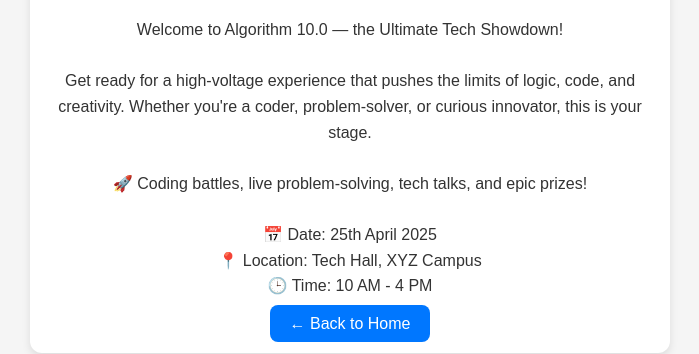
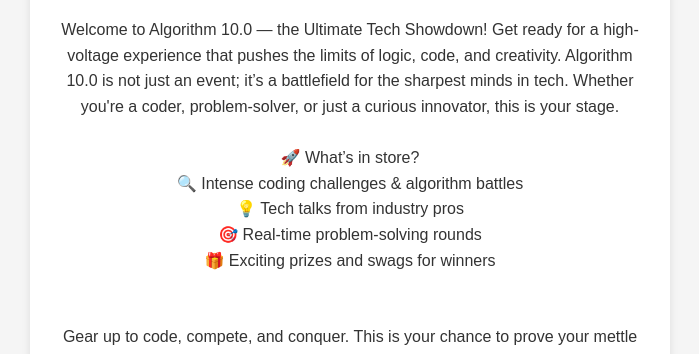
Before and after one commit to gravity-1001/algorithm, a plain HTML site: page index.html in a window 1280 px wide. Shown: the part 445-799 px from the top of the page, without its empty margins (290-989 px from the left). Drawn offline with Linux system fonts and the light colour scheme.

Commit message:
Add files via upload

```diff
--- a/index.html
+++ b/index.html
@@ -3,7 +3,7 @@
 <head>
   <meta charset="UTF-8" />
   <meta name="viewport" content="width=device-width, initial-scale=1.0"/>
-  <title>Algorithm 10.0</title>
+  <title>Event Description</title>
   <style>
     body {
       font-family: Arial, sans-serif;
@@ -49,19 +49,36 @@
 </head>
 <body>
   <div class="container">
-    <img src="https://i.imgur.com/SxRqTwn.jpg" alt="Algorithm 10.0 Banner" />
+    <img src="https://i.imgur.com/wTUarc3.jpeg" alt="Event Image" />
     <div class="description">
       <h2>Algorithm 10.0</h2>
       <p>
-        Welcome to Algorithm 10.0 — the Ultimate Tech Showdown!<br><br>
-        Get ready for a high-voltage experience that pushes the limits of logic, code, and creativity. Whether you're a coder, problem-solver, or curious innovator, this is your stage.<br><br>
-        🚀 Coding battles, live problem-solving, tech talks, and epic prizes!<br><br>
+        Welcome to Algorithm 10.0 — the Ultimate Tech Showdown!
+
+Get ready for a high-voltage experience that pushes the limits of logic, code, and creativity. Algorithm 10.0 is not just an event; it’s a battlefield for the sharpest minds in tech. Whether you're a coder, problem-solver, or just a curious innovator, this is your stage.
+<br><br>
+
+🚀 What’s in store?<br>
+
+🔍 Intense coding challenges & algorithm battles<br>
+
+💡 Tech talks from industry pros<br>
+
+🎯 Real-time problem-solving rounds<br>
+
+🎁 Exciting prizes and swags for winners<br>
+<br><br>
+Gear up to code, compete, and conquer.
+This is your chance to prove your mettle and leave your mark on the leaderboard. Are you ready to enter the arena?
+
+
+        <br><br>
         📅 Date: 25th April 2025<br>
         📍 Location: Tech Hall, XYZ Campus<br>
         🕒 Time: 10 AM - 4 PM
       </p>
     </div>
-    <a class="back-btn" href="https://your-carrd-link.carrd.co">← Back to Home</a>
+    <a class="back-btn" href="https://beasponsor.carrd.co/">← Back to Home</a>
   </div>
 </body>
 </html>
```
